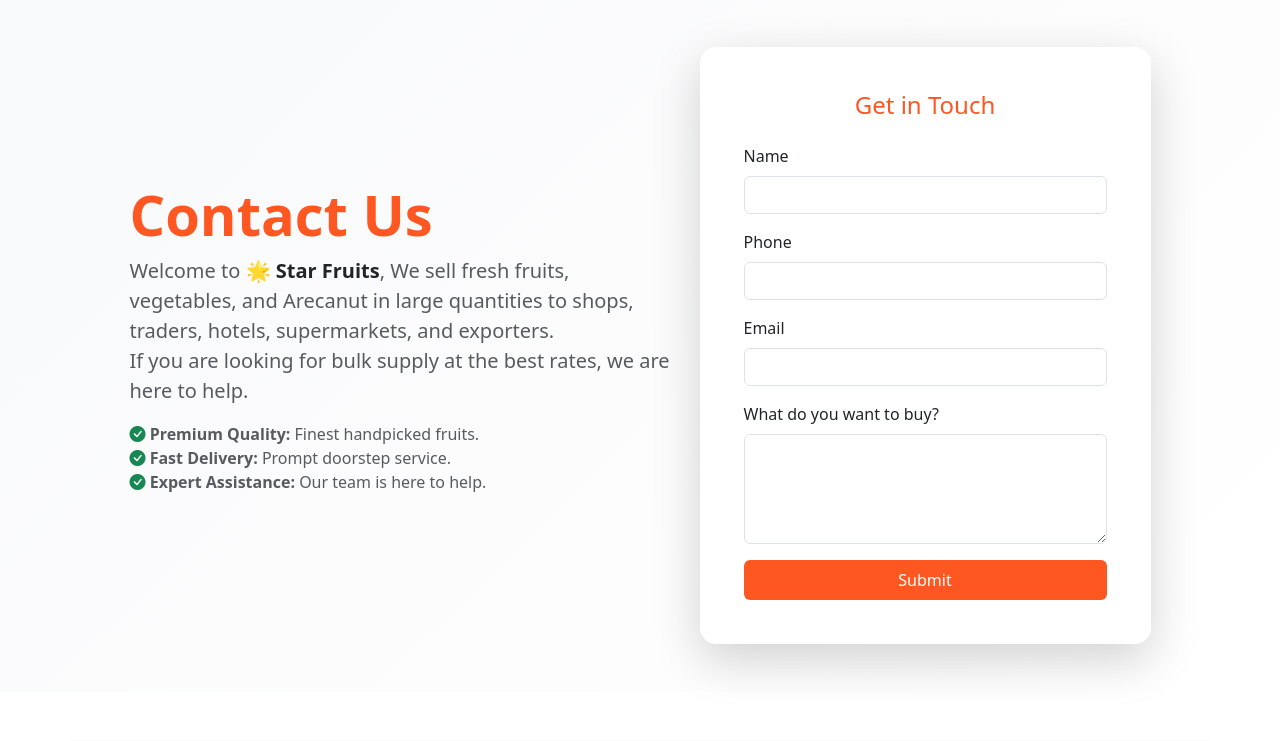
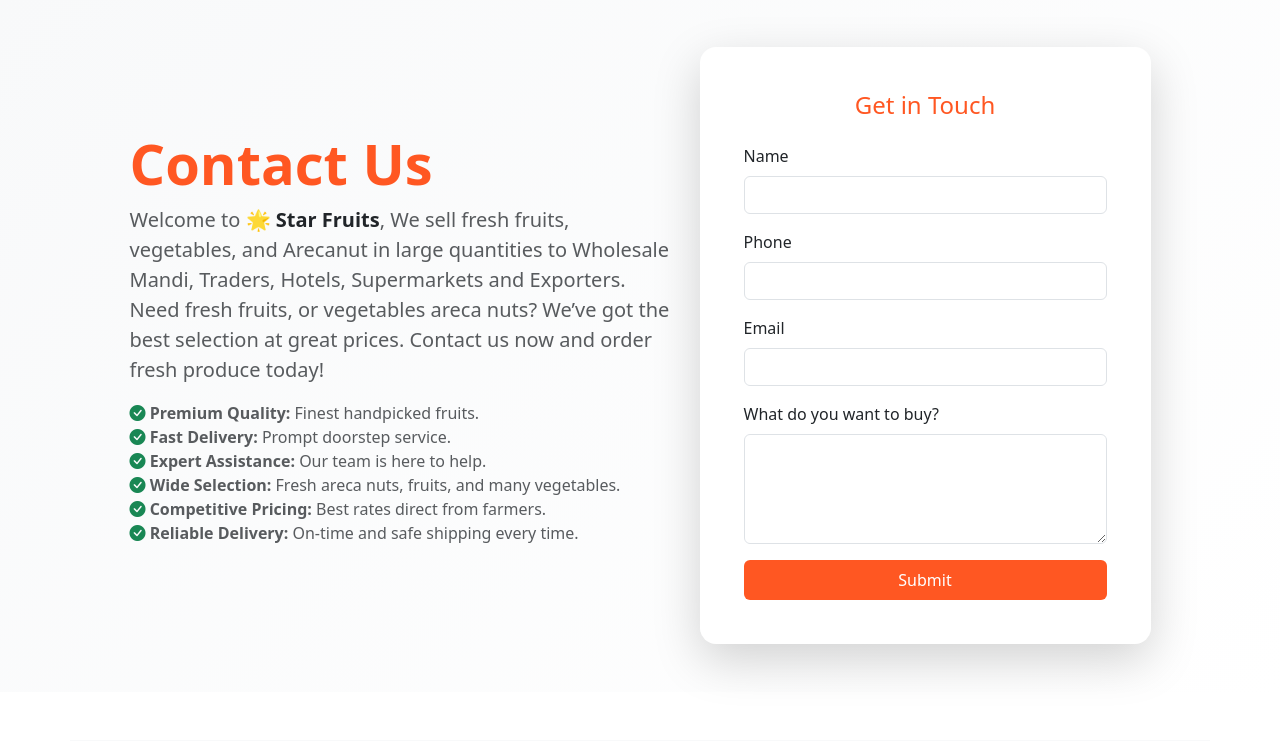
Before and after one commit to Hassanmufezshaikh/starfruit, a PHP site: page /starfruits/home.php in a window 1280 px wide. Shown: the part 1147-1888 px from the top of the page. Run offline with PHP 8.4, Linux system fonts and the light colour scheme; some libraries are stand-ins or nearby versions.

Commit message:
starfruits

```diff
--- a/about.php
+++ b/about.php
@@ -111,7 +111,7 @@
                 <div class="icon-box"><i class="fas fa-seedling"></i> Eco-Friendly Practices</div>
             </div>
             <div class="col-md-5">
-                <img src="photos/pin15.jpeg" class="img-fluid" alt="Farm Fresh Quality Fruits – Organic and Export Ready from Star Fruits">
+                <img src="photos/star-fruits-logo.jpg" class="img-fluid" alt="Farm Fresh Quality Fruits – Organic and Export Ready from Star Fruits">
             </div>
         </div>
 
--- a/home.php
+++ b/home.php
@@ -16,7 +16,9 @@
   $phone = $_POST['phone'];
   $email = $_POST['email'];
   $message = $_POST['message'];
-  $page = $_POST['page'];
+  $page = isset($_POST['page']) ? $_POST['page'] : '';
+
+
 
   if (!empty($name) && !empty($phone)  && !empty($message)) { // Ensure $email is not empty
     $exists = false;
@@ -74,29 +76,24 @@
   <!-- Required meta tags -->
   <meta charset="utf-8" />
   <meta name="viewport" content="width=device-width, initial-scale=1, shrink-to-fit=no" />
-  <meta name="description" content="Welcome to iCoder. A blog for coding enthusiasts" />
+  <meta name="description" content="Buy fresh areca nuts, fruits, and vegetables from trusted wholesalers. Great prices and fast delivery. Contact us today to order your stock." />
 
   <!-- Bootstrap CSS -->
   <link rel="stylesheet" href="https://stackpath.bootstrapcdn.com/bootstrap/4.4.1/css/bootstrap.min.css"
     integrity="sha384-Vkoo8x4CGsO3+Hhxv8T/Q5PaXtkKtu6ug5TOeNV6gBiFeWPGFN9MuhOf23Q9Ifjh" crossorigin="anonymous" />
-
   <script src="https://translate.google.com/translate_a/element.js?cb=googleTranslateElementInit"></script>
+  <link rel="stylesheet" href="styles.css">
   <script src="js/script.js"></script>
-
-
-  <link rel="stylesheet" href="styles.css">
   <title>Starfruits</title>
 
   <script type="application/ld+json">
     {
-      "@context": "https://schema.org",
       "@type": "Organization",
       "name": "Star Fruits",
-      "url": "https://www.yourdomain.com",
-      "logo": "https://www.yourdomain.com/logo.png",
+      "url": "",
+      "logo": "photos/star-fruits-logo.png",
       "description": "Wholesale supplier of fresh fruits, vegetables and areca nuts in India.",
       "address": {
-        "streetAddress": "No. 123, Fruit Market Road",
         "addressLocality": "Bengaluru",
         "addressRegion": "Karnataka",
         "postalCode": "560001",
@@ -313,10 +310,11 @@
     .goog-logo-link {
       display: none !important;
     }
+
     .btn:hover {
       transform: translateY(-2px);
       transition: all 0.3s ease-in-out;
-    box-shadow: 0 8px 16px rgba(0,0,0,0.2);
+      box-shadow: 0 8px 16px rgba(0, 0, 0, 0.2);
     }
 
     .lang-btn {
@@ -351,7 +349,6 @@
       border-radius: 10px;
       border: 1px solid #ccc;
     }
-
   </style>
   <!-- Carousel -->
   <!-- Hero Carousel Section -->
@@ -416,13 +413,16 @@
         <div class="col-lg-6 text-center text-lg-start mb-4 mb-lg-0">
           <h1 class="display-4 fw-bold" style="color: #ff5722;">Contact Us</h1>
           <p class="fs-5 text-muted">
-            Welcome to <span class="fw-bold text-dark">🌟 Star Fruits</span>, We sell fresh fruits, vegetables, and Arecanut in large quantities to shops, traders, hotels, supermarkets, and exporters.<br>
-            If you are looking for bulk supply at the best rates, we are here to help.
+            Welcome to <span class="fw-bold text-dark">🌟 Star Fruits</span>, We sell fresh fruits, vegetables, and Arecanut in large quantities to Wholesale Mandi, Traders, Hotels, Supermarkets and Exporters.<br>
+            Need fresh fruits, or vegetables areca nuts? We’ve got the best selection at great prices. Contact us now and order fresh produce today!
           </p>
           <ul class="list-unstyled text-muted fs-6">
             <li><i class="bi bi-check-circle-fill text-success"></i> <strong>Premium Quality:</strong> Finest handpicked fruits.</li>
             <li><i class="bi bi-check-circle-fill text-success"></i> <strong>Fast Delivery:</strong> Prompt doorstep service.</li>
             <li><i class="bi bi-check-circle-fill text-success"></i> <strong>Expert Assistance:</strong> Our team is here to help.</li>
+            <li><i class="bi bi-check-circle-fill text-success"></i> <strong>Wide Selection:</strong> Fresh areca nuts, fruits, and many vegetables.</li>
+            <li><i class="bi bi-check-circle-fill text-success"></i> <strong>Competitive Pricing:</strong> Best rates direct from farmers.</li>
+            <li><i class="bi bi-check-circle-fill text-success"></i> <strong>Reliable Delivery:</strong> On-time and safe shipping every time.</li>
           </ul>
         </div>
 
@@ -447,7 +447,8 @@
                   <label for="message" class="form-label">What do you want to buy?</label>
                   <textarea class="form-control" id="message" name="message" rows="4" required></textarea>
                 </div>
-                <button type="submit" class="btn w-100 py-2" style="background-color: #ff5722; border: none; color: white;">Submit</button>
+                <input type="hidden" name="page" id="page" value="home">
+                <button type="submit"  name="submit" class="btn w-100 py-2" style="background-color: #ff5722; border: none; color: white;">Submit</button>
               </form>
             </div>
           </div>
--- a/includes/abouts.php
+++ b/includes/abouts.php
@@ -85,7 +85,7 @@
                 <div class="icon-box"><i class="fas fa-seedling"></i> Eco-Friendly Practices</div>
             </div>
             <div class="col-md-5">
-                <img src="photos/pin15.jpeg" class="img-fluid" alt="Wholesale Areca Nuts Supplier India - Star Fruits">
+                <img src="photos/star-fruits-logo.jpg" class="img-fluid" alt="Wholesale Areca Nuts Supplier India - Star Fruits">
             </div>
         </div>
     </div>
```
Also changed, not shown: contactus.php (+19 -2 lines), photos/star-fruits-logo.jpg (added). Lines whose indentation alone changed are shown as unchanged.
